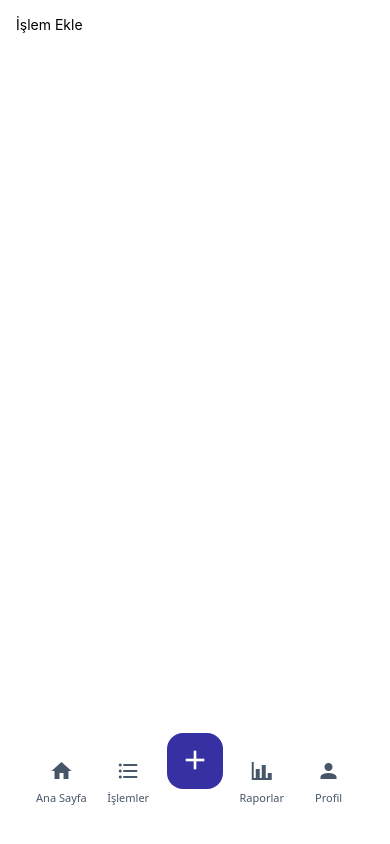
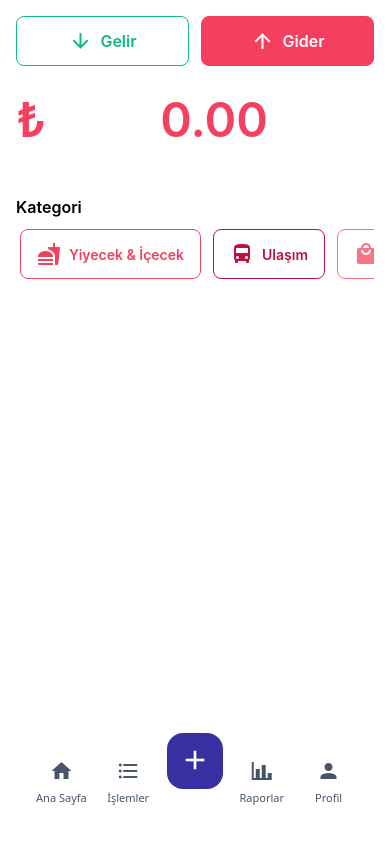
Before and after one commit to ariciburak/parametre, a React Native app: screen /AddTransaction in a window 390 px wide. Built offline with nearby package versions, Linux system fonts and the light colour scheme.

Commit message:
fix: update AddTransaction screen file structure

```diff
--- a/src/navigation/TabNavigator.tsx
+++ b/src/navigation/TabNavigator.tsx
@@ -8,7 +8,7 @@ import { View, StyleSheet, Platform, Dimensions, Animated } from 'react-native'
 // Screens
 import { HomeScreen } from '../screens/Home/HomeScreen'
 import { TransactionsScreen } from '../screens/Transactions/TransactionsScreen'
-import { AddTransactionScreen } from '../screens/add-transaction/AddTransactionScreen'
+import { AddTransactionScreen } from '../screens/AddTransaction'
 import { ReportsScreen } from '../screens/Reports/ReportsScreen'
 import { ProfileScreen } from '../screens/profile/ProfileScreen'
 
--- a/src/screens/AddTransaction/index.tsx
+++ b/src/screens/AddTransaction/AddTransactionScreen.tsx
@@ -4,6 +4,7 @@ import { SafeAreaView } from 'react-native-safe-area-context'
 import { colors } from '../../theme'
 import { TransactionTypeSelector } from './components/TransactionTypeSelector'
 import { AmountInput } from './components/AmountInput'
+import { CategorySelector } from './components/CategorySelector'
 import type { TransactionType } from '../../constants/transactions'
 import type { TransactionFormValues } from '../../types/transaction'
 
@@ -34,6 +35,11 @@ export const AddTransactionScreen = () => {
           type={formValues.type}
           onChange={value => handleChange('amount', value)}
         />
+        <CategorySelector
+          type={formValues.type}
+          value={formValues.categoryId}
+          onChange={value => handleChange('categoryId', value)}
+        />
       </View>
     </SafeAreaView>
   )
--- /dev/null
+++ b/src/screens/AddTransaction/index.ts
@@ -0,0 +1 @@
+export { AddTransactionScreen } from './AddTransactionScreen'
```
